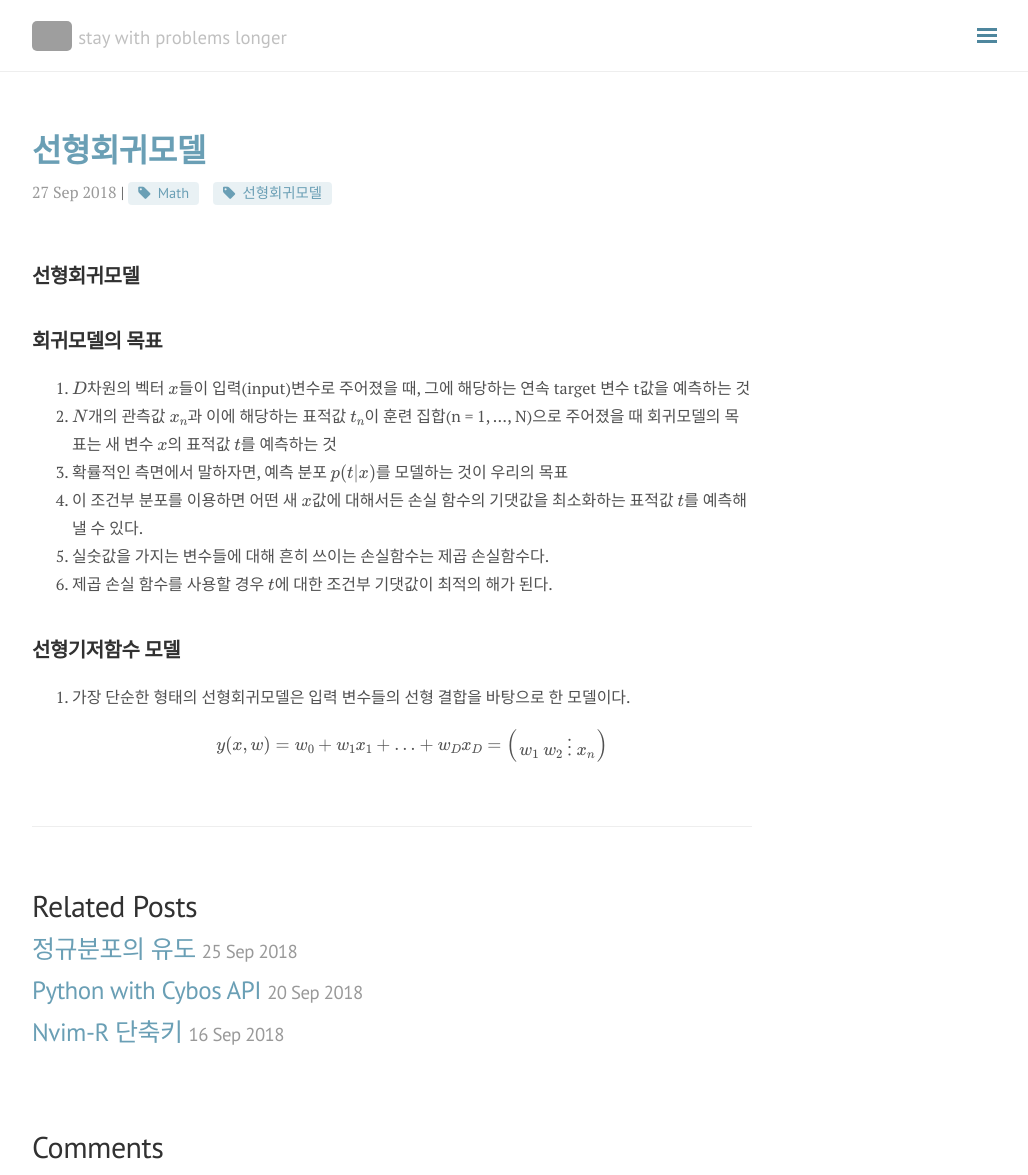
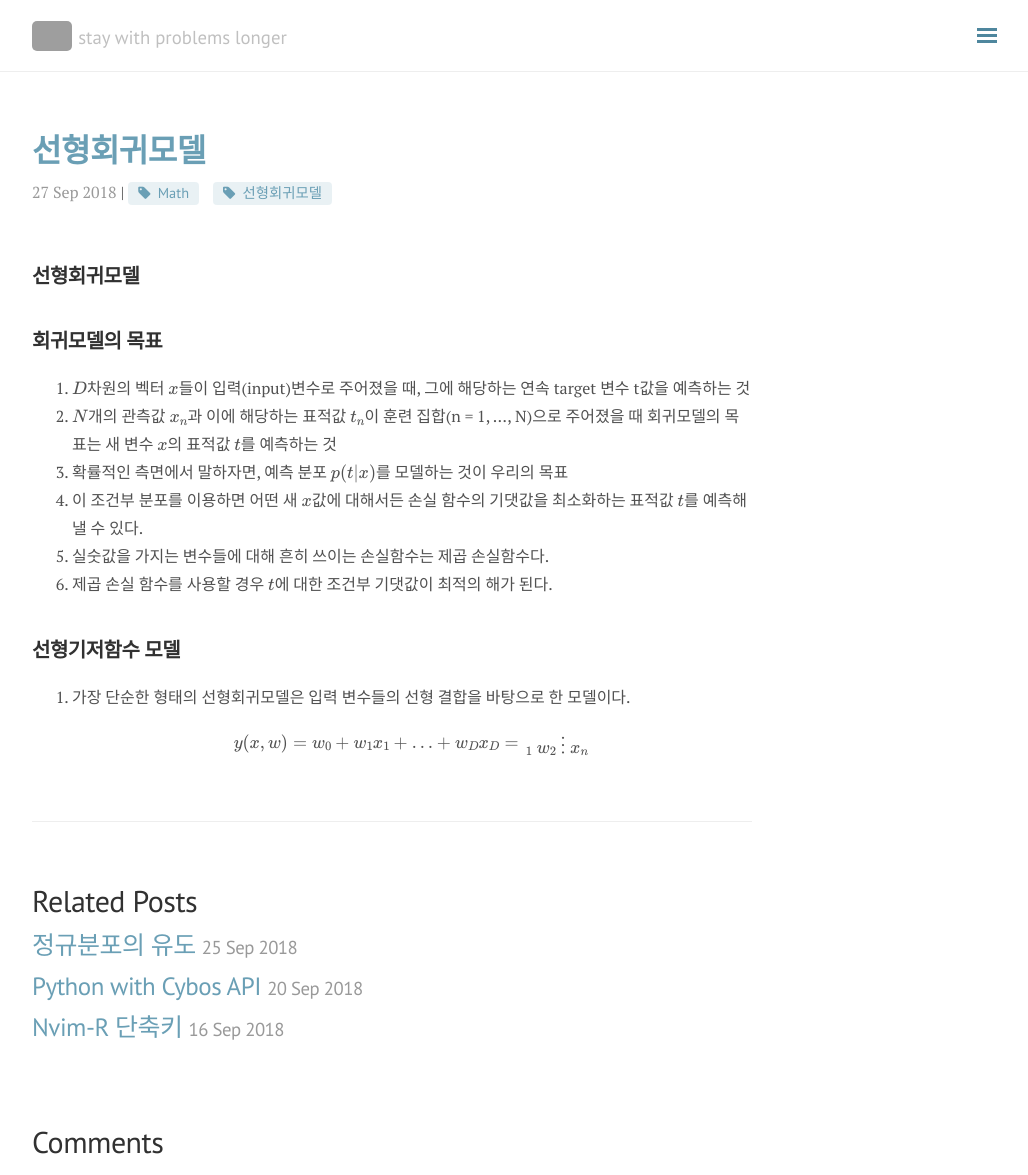
Before and after one commit to seokhoonj/seokhoonj.github.io, a Jekyll site: the page built from _posts/Math/2018-09-27-Math-linear_regression.md, in a window 1280 px wide and 1175 px high. Shown: the whole window, without its empty margins (248-1276 px from the left). Built offline with Jekyll 4.4.1, drawn with Linux system fonts in a browser that asks for light colours; nearby versions of some CDN libraries; formulas are drawn with MathJax 3; comment, search, counter and statistics services are not loaded; grey boxes are pictures that could not be loaded.

Commit message:
add _posts

```diff
--- a/_posts/Math/2018-09-27-Math-linear_regression.md
+++ b/_posts/Math/2018-09-27-Math-linear_regression.md
@@ -20,4 +20,4 @@ comments: false
 
 ## 선형기저함수 모델
 1. 가장 단순한 형태의 선형회귀모델은 입력 변수들의 선형 결합을 바탕으로 한 모델이다.
-\\( y(x, w) = w\_0 + w\_1x\_1 + ... + w\_Dx\_D  = \begin{pmatrix} w\_1 \\ w\_2 \\ \vdots \\ x\_n \end{pmatrix} \\)
+\\( y(x, w) = w\_0 + w\_1x\_1 + ... + w\_Dx\_D  = \begin{array} w\_1 \\ w\_2 \\ \vdots \\ x\_n \end{array} \\)
```
